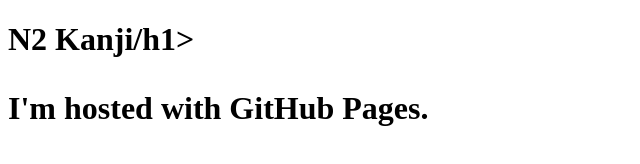
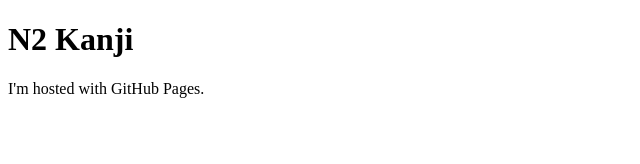
Before and after one commit to sKogiku/sKogiku.github.io, a plain HTML site: page index.html in a window 1280 px wide. Shown: the whole page, without its empty margins (0-640 px from the left). Drawn offline with Linux system fonts and the light colour scheme.

Commit message:
change 2
changed mistake in formating.

```diff
--- a/index.html
+++ b/index.html
@@ -2,7 +2,7 @@
 <!DOCTYPE html>
 <html>
 <body>
-<h1>N2 Kanji/h1>
+<h1>N2 Kanji</h1>
 <p>I'm hosted with GitHub Pages.</p>
 </body>
 </html>
```
